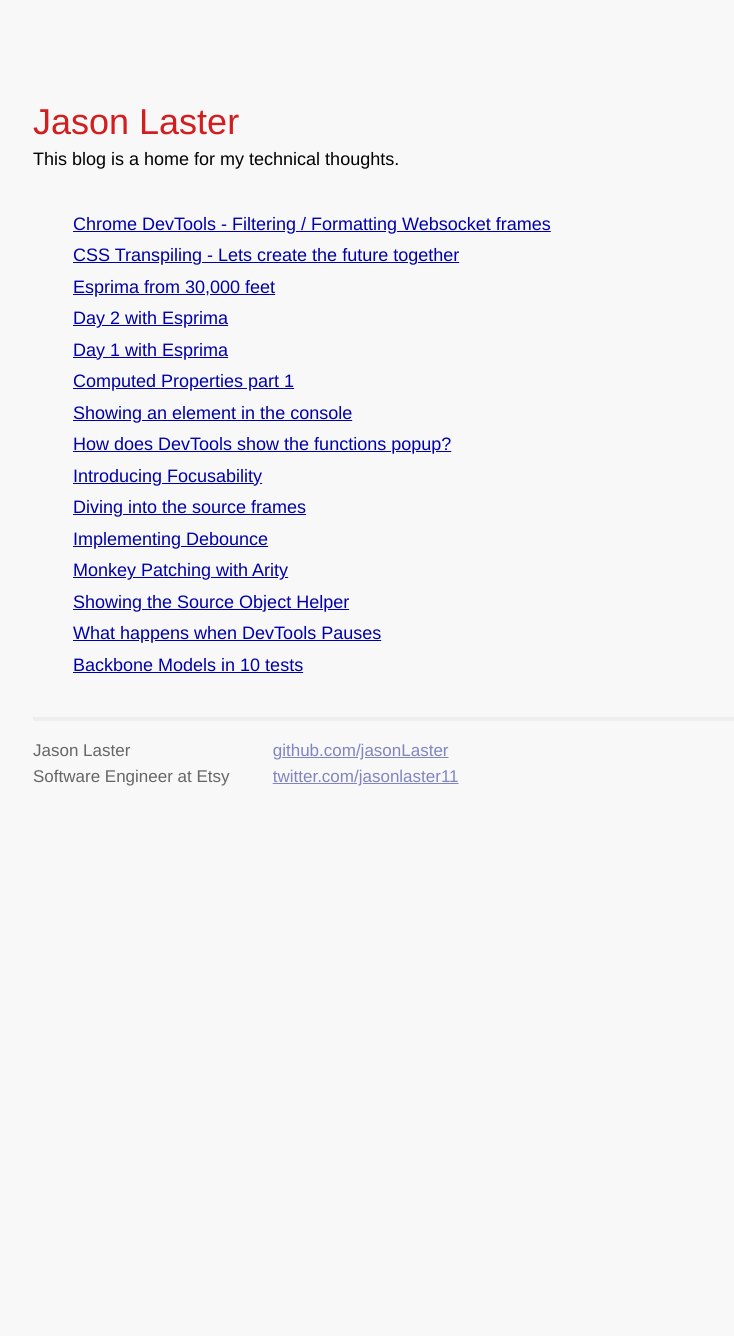
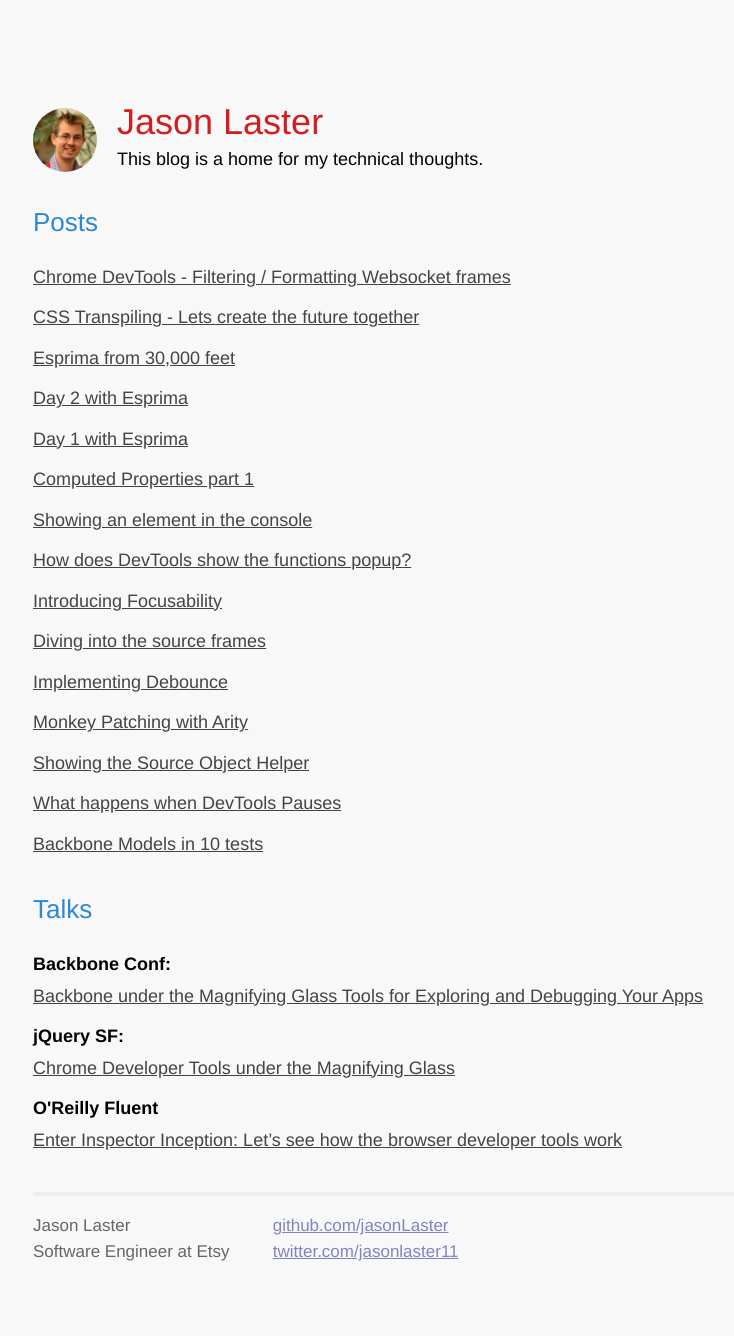
Before and after one commit to jasonLaster/jasonLaster.github.io, a Jekyll site: the page built from index.html, in a window 1280 px wide. Shown: the whole page, without its empty margins (238-972 px from the left). Built offline with Jekyll 4.4.1, drawn with Linux system fonts in a browser that asks for light colours; Markdown is read by kramdown in place of the engine named in the settings; before the commit the page ends 954 px from its top, so only the background shows below that.

Commit message:
Update homepage

```diff
--- a/_config.yml
+++ b/_config.yml
@@ -1,6 +1,6 @@
 name: Jason Laster
 markdown: redcarpet
-pygments: true
+highlighter: rouge
 description: This blog is a home for my technical thoughts.
 url: http://jasonlaster.github.io/
 syntax-highlighting:
--- a/_layouts/default.html
+++ b/_layouts/default.html
@@ -13,8 +13,12 @@
 
         <div class="site">
           <div class="header">
-            <h1 class="title"><a href="/">{{ site.name }}</a></h1>
-            <div class="description">{{ site.description }}</div>
+            <img src="/images/avatar.jpg">
+            <div class="sub-header">
+              <h1 class="title"><a href="/">{{ site.name }}</a></h1>
+              <div class="description">{{ site.description }}</div>
+            </div>
+            <div style="clear:both;"></div>
           </div>
 
           {{ content }}
--- a/_posts/2015-07-17-esprima-list.markdown
+++ b/_posts/2015-07-17-esprima-list.markdown
@@ -11,7 +11,7 @@ Esprima, but just organize the list in a quick pass so that we can see how Espri
     NOTE: Esprima is organized quite beautifully as an iife with flat
     function calls and shared state, so it's a safe assumption that one function could perhaps call another
 
-<img src="https://www.dropbox.com/s/p05cxyhcheswvmv/Screenshot%202015-07-17%2019.06.22.jpg?dl=1" style="width:800px" />
+![](https://www.dropbox.com/s/p05cxyhcheswvmv/Screenshot%202015-07-17%2019.06.22.jpg?dl=1)
 
 ### List of things that are parsed
 
--- a/css/main.css
+++ b/css/main.css
@@ -66,6 +66,7 @@ ul.posts {
 }
 ul.posts li {
     line-height: 1.75em;
+    margin-bottom: .5em;
 }
 ul.posts span {
     color: #aaa;
@@ -102,6 +103,24 @@ ul.posts span {
     /* font-weight: bold; */
     text-decoration: none;
 }
+
+.site .header img {
+  width: 64px;
+  display: block;
+  -webkit-border-radius: 50%;
+  -moz-border-radius: 50%;
+  -ms-border-radius: 50%;
+  -o-border-radius: 50%;
+  border-radius: 50%;
+  float: left;
+}
+
+.site .header .sub-header {
+  float:left;
+  margin-left:20px;
+  clear: right;
+}
+
 .site .header h1.title {
     display: inline-block;
 }
@@ -150,6 +169,18 @@ ul.posts span {
     margin: 0 0 2em 0;
 }
 
+.site #home h2 {
+  text-align: left;
+}
+
+.site #home ul {
+  padding-left: 0;
+}
+
+.site #home ul a {
+  color: #444;
+}
+
 /*****************************************************************************/
 
 
@@ -185,6 +216,10 @@ ul.posts span {
 }
 .post h5 {
     color: #444;
+}
+
+.post img {
+  width: 640px;
 }
 
 /* standard */
--- a/index.html
+++ b/index.html
@@ -4,9 +4,30 @@
 ---
 
 <div id="home">
+  <h2>Posts</h2>
   <ul class="posts">
     {% for post in site.posts %}
       <li><a href="{{ post.url }}">{{ post.title }}</a></li>
     {% endfor %}
   </ul>
+
+  <h2>Talks</h2>
+  <ul class="posts">
+    <li>
+       <b>Backbone Conf:</b>
+       </br>
+       <a href="https://www.youtube.com/watch?v=jbGm3mJXh_s">Backbone under the Magnifying Glass Tools for Exploring and Debugging Your Apps</a>
+    </li>
+    <li>
+      <b>jQuery SF:</b>
+      </br>
+      <a href="https://www.youtube.com/watch?v=isTQ9l83q90">Chrome Developer Tools under the Magnifying Glass</a>
+    </li>
+    <li>
+      <b>O'Reilly Fluent</b>
+      </br>
+      <a href="http://conferences.oreilly.com/fluent/javascript-html-us/public/schedule/speaker/223312">Enter Inspector Inception: Let’s see how the browser developer tools work</a>
+    </li>
+  </ul>
+
 </div>
```
Also changed, not shown: images/avatar.jpg (added).
